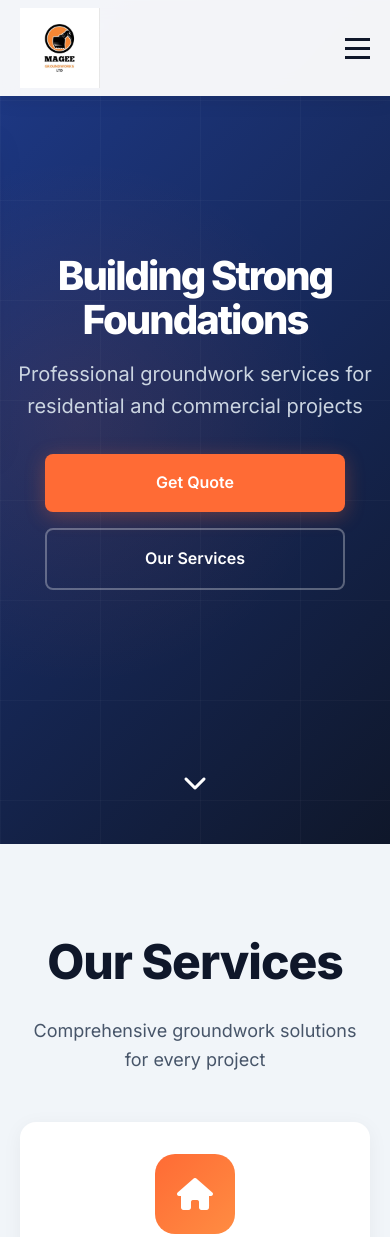
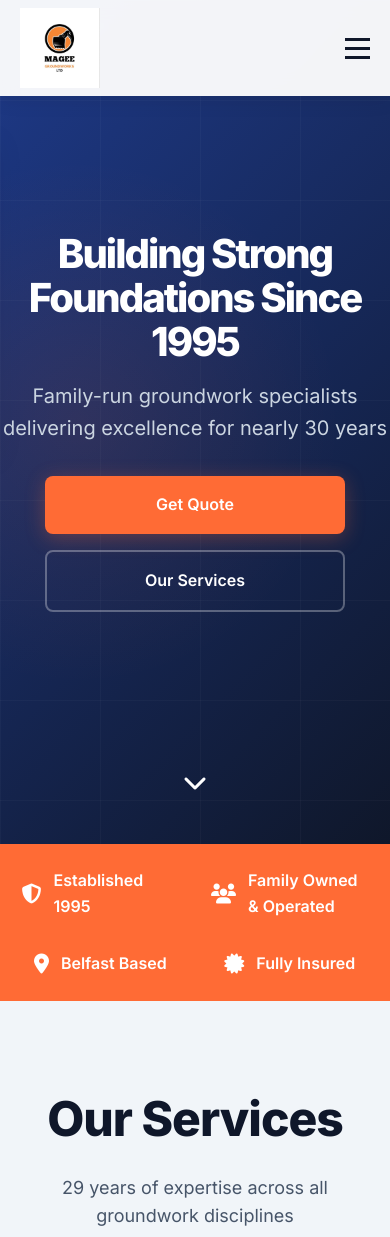
Before and after one commit to rowbot1/mageegroundworks, a plain HTML site: page index.html in a window 390 px wide. Shown: the top 1237 px of the page. Drawn offline with Linux system fonts and the light colour scheme.

Commit message:
Enhance site with family-run business messaging and 29-year heritage
- Updated hero to emphasize 'Since 1995' and family-run status
- Rewrote About section with compelling family business story
- Changed stats to show 29 years experience and 1000+ projects
- Added trust banner with key credentials (Est. 1995, Family Owned, Belfast Based, Fully Insured)
- Updated all section subtitles to reinforce experience and family values
- Strengthened CTA messaging to build trust and credibility
- Updated footer tagline to emphasize longevity

The site now powerfully communicates Magee Groundworks as an established, trusted family business with nearly 30 years of excellence in the Belfast area.

```diff
--- a/index.html
+++ b/index.html
@@ -37,8 +37,8 @@
     <section id="home" class="hero">
         <div class="hero-overlay"></div>
         <div class="hero-content">
-            <h1 class="hero-title">Building Strong Foundations</h1>
-            <p class="hero-subtitle">Professional groundwork services for residential and commercial projects</p>
+            <h1 class="hero-title">Building Strong Foundations Since 1995</h1>
+            <p class="hero-subtitle">Family-run groundwork specialists delivering excellence for nearly 30 years</p>
             <div class="hero-buttons">
                 <a href="#contact" class="btn btn-primary">Get Quote</a>
                 <a href="#services" class="btn btn-outline">Our Services</a>
@@ -49,12 +49,36 @@
         </div>
     </section>
 
+    <!-- Trust Banner -->
+    <section class="trust-banner">
+        <div class="container">
+            <div class="trust-items">
+                <div class="trust-item">
+                    <i class="fas fa-shield-alt"></i>
+                    <span>Established 1995</span>
+                </div>
+                <div class="trust-item">
+                    <i class="fas fa-users"></i>
+                    <span>Family Owned & Operated</span>
+                </div>
+                <div class="trust-item">
+                    <i class="fas fa-map-marker-alt"></i>
+                    <span>Belfast Based</span>
+                </div>
+                <div class="trust-item">
+                    <i class="fas fa-certificate"></i>
+                    <span>Fully Insured</span>
+                </div>
+            </div>
+        </div>
+    </section>
+
     <!-- Services Section -->
     <section id="services" class="services">
         <div class="container">
             <div class="section-header">
                 <h2 class="section-title">Our Services</h2>
-                <p class="section-subtitle">Comprehensive groundwork solutions for every project</p>
+                <p class="section-subtitle">29 years of expertise across all groundwork disciplines</p>
             </div>
             <div class="services-grid">
                 <div class="service-card">
@@ -129,21 +153,22 @@
         <div class="container">
             <div class="about-content">
                 <div class="about-text">
-                    <h2>Built on Trust, Delivered with Excellence</h2>
-                    <p>As a family-run business, Magee Groundworks has built a reputation for reliability and excellence in providing comprehensive groundwork services across private, commercial, and agricultural sectors. Our commitment to quality craftsmanship and customer satisfaction drives everything we do.</p>
-                    <p>From residential foundations to agricultural buildings and commercial developments, we bring years of expertise, modern equipment, and personal attention to every project. We understand that solid groundwork is the foundation of every successful construction.</p>
+                    <h2>Family-Run Excellence Since 1995</h2>
+                    <p>Established in 1995, Magee Groundworks LTD is a trusted family-run business with nearly three decades of experience in the groundwork industry. What started as a small family operation has grown into one of Belfast's most respected groundwork specialists, yet we've never lost sight of our core values: quality, reliability, and personal service.</p>
+                    <p>As a family business, we understand the importance of trust and reputation. Every project we undertake carries our family name, which is why we treat each job with the care and attention we'd give to our own property. From modest residential extensions to large-scale commercial developments, we bring the same dedication, expertise, and pride to every task.</p>
+                    <p>Our success is built on strong relationships - with our clients, our suppliers, and our community. When you choose Magee Groundworks, you're not just hiring contractors; you're partnering with a family that takes genuine pride in laying the foundations for your dreams.</p>
                     <div class="stats">
                         <div class="stat">
-                            <h3>500+</h3>
+                            <h3>29</h3>
+                            <p>Years of Excellence</p>
+                        </div>
+                        <div class="stat">
+                            <h3>1000+</h3>
                             <p>Projects Completed</p>
                         </div>
                         <div class="stat">
-                            <h3>15+</h3>
-                            <p>Years Experience</p>
-                        </div>
-                        <div class="stat">
                             <h3>100%</h3>
-                            <p>Client Satisfaction</p>
+                            <p>Family Owned</p>
                         </div>
                     </div>
                 </div>
@@ -161,7 +186,7 @@
         <div class="container">
             <div class="section-header">
                 <h2 class="section-title">Our Work Gallery</h2>
-                <p class="section-subtitle">Browse our portfolio of completed groundwork projects</p>
+                <p class="section-subtitle">Three decades of quality groundwork projects across Belfast and beyond</p>
             </div>
 
             <!-- Filter Buttons -->
@@ -444,8 +469,8 @@
     <section class="cta">
         <div class="container">
             <div class="cta-content">
-                <h2>Ready to Start Your Project?</h2>
-                <p>Get in touch today for a free consultation and quote</p>
+                <h2>Trust Your Project to Belfast's Family Groundwork Specialists</h2>
+                <p>Join hundreds of satisfied customers who've chosen Magee Groundworks since 1995</p>
                 <a href="#contact" class="btn btn-primary">Get Started</a>
             </div>
         </div>
@@ -456,7 +481,7 @@
         <div class="container">
             <div class="section-header">
                 <h2 class="section-title">Get In Touch</h2>
-                <p class="section-subtitle">Let's discuss your groundwork needs</p>
+                <p class="section-subtitle">Speak directly with the Magee family about your project</p>
             </div>
             <div class="contact-content">
                 <div class="contact-info">
@@ -518,7 +543,7 @@
             <div class="footer-content">
                 <div class="footer-brand">
                     <img src="images/magee-groundworks-ltd-logo.jpeg" alt="Magee Groundworks LTD" class="footer-logo">
-                    <p>Professional groundwork services you can trust</p>
+                    <p>Family-run groundwork specialists serving Belfast since 1995</p>
                 </div>
                 <div class="footer-links">
                     <h4>Quick Links</h4>
--- a/styles.css
+++ b/styles.css
@@ -217,6 +217,44 @@ body {
     color: white;
     font-size: 1.5rem;
     animation: bounce 2s infinite;
+}
+
+/* Trust Banner */
+.trust-banner {
+    background: var(--primary-color);
+    padding: 1.5rem 0;
+    box-shadow: 0 4px 20px rgba(0, 0, 0, 0.1);
+}
+
+.trust-items {
+    display: flex;
+    justify-content: space-around;
+    align-items: center;
+    flex-wrap: wrap;
+    gap: 2rem;
+}
+
+.trust-item {
+    display: flex;
+    align-items: center;
+    gap: 0.75rem;
+    color: white;
+    font-weight: 600;
+}
+
+.trust-item i {
+    font-size: 1.25rem;
+}
+
+@media (max-width: 768px) {
+    .trust-items {
+        justify-content: center;
+    }
+
+    .trust-item {
+        flex-basis: 45%;
+        justify-content: center;
+    }
 }
 
 /* Services Section */
```
